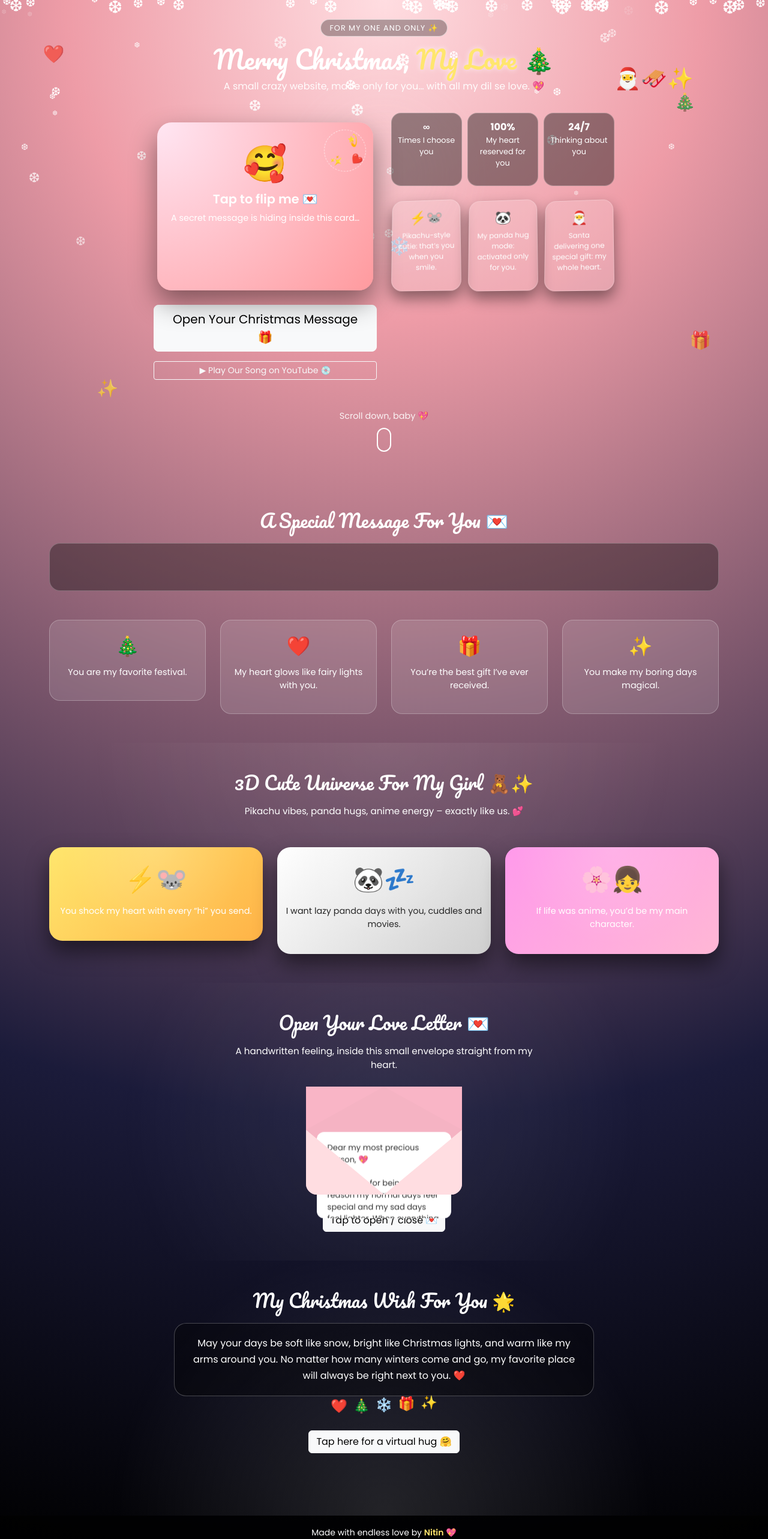
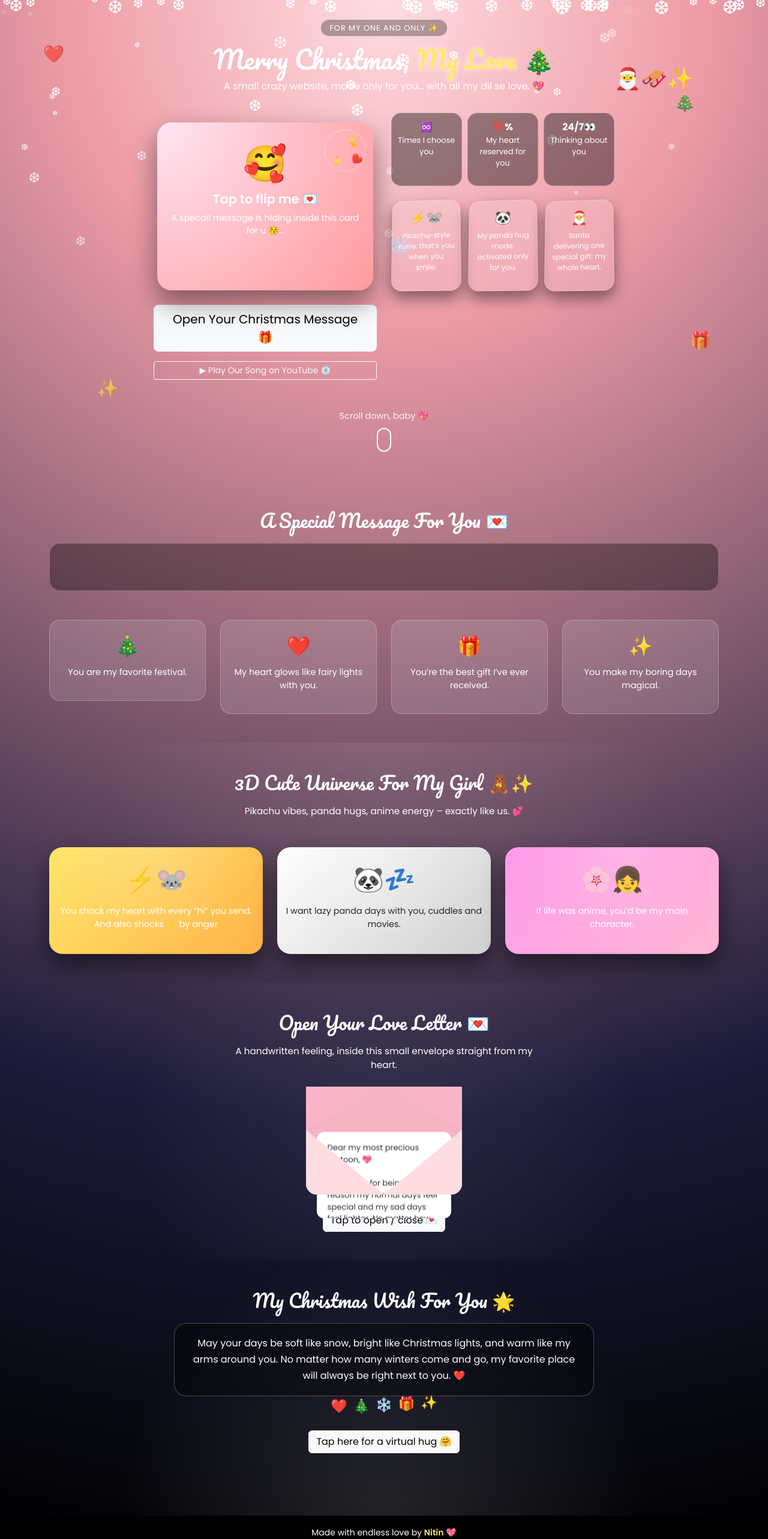
Before and after one commit to nitindhangar3240/christmas, a plain HTML site: page index.html in a window 1280 px wide. Shown: the whole page at 60% size. Drawn offline with nearby package versions, Linux system fonts and the light colour scheme.

Commit message:
Update index.html

```diff
--- a/index.html
+++ b/index.html
@@ -55,11 +55,11 @@
                 <div class="emoji-big">🥰</div>
                 <h2 class="love-front-title">Tap to flip me 💌</h2>
                 <p class="love-front-text">
-                  A secret message is hiding inside this card…
+                  A specail  message is hiding inside this card for u 😚…
                 </p>
               </div>
               <div class="love-back">
-                <h2>Hey pretty human 💕</h2>
+                <h2>Hey pretty baby 💕</h2>
                 <p>
                   You’re not just my Christmas… you are my every season, every mood,
                   every reason to smile.
@@ -85,15 +85,15 @@
         <div class="col-md-6 col-lg-5 mt-4 mt-md-0">
           <div class="hero-stats">
             <div class="stat-item">
-              <span>∞</span>
+              <span>♾️</span>
               <p>Times I choose you</p>
             </div>
             <div class="stat-item">
-              <span>100%</span>
+              <span>💯%</span>
               <p>My heart reserved for you</p>
             </div>
             <div class="stat-item">
-              <span>24/7</span>
+              <span>24/7👀</span>
               <p>Thinking about you</p>
             </div>
           </div>
@@ -174,7 +174,7 @@
         <div class="col-6 col-md-4">
           <div class="cute-char pikachu-style">
             <div class="char-emoji-big">⚡🐭</div>
-            <p class="char-text">You shock my heart with every “hi” you send.</p>
+            <p class="char-text">You shock my heart with every “hi” you send. And also shocks ⚡️ by anger</p>
           </div>
         </div>
         <div class="col-6 col-md-4">
@@ -208,10 +208,12 @@
           <div class="envelope-flap"></div>
           <div class="letter-paper">
             <p class="letter-text">
-              Dear my most precious person, 💖<br /><br />
+              Dear my most precious cartoon, 💖<br /><br />
               Thank you for being the reason my normal days feel special and my sad days feel lighter.
-              When everything feels too much, your voice becomes my safe place.<br /><br />
-              This Christmas, I don’t wish for parties or fancy gifts.
+              No matter how we fight but i just wish we fix alwyas i just don't want temporary butt the permanant
+              bond with you for whole life with you..🤗 sorryy for every mistake i done but not intentionally i done.. Sorryy baby
+              🥺..your the one and only who i need..😙When everything feels too much, your voice becomes my safe place.<br /><br />
+              This Christmas is just a reason ,but  I don’t wish for parties or fancy gifts.
               I just wish for more laughs with you, more calls with you,
               more “I love you” moments with you. 🎄❤️<br /><br />
               Yours, always and only,<br />
```
